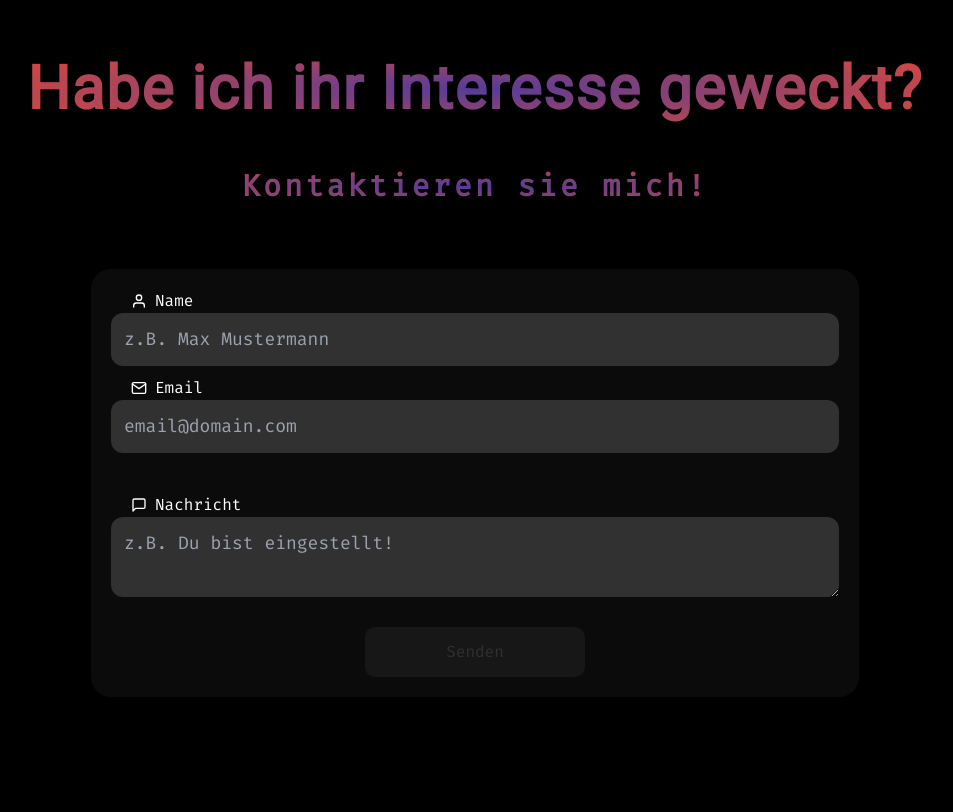
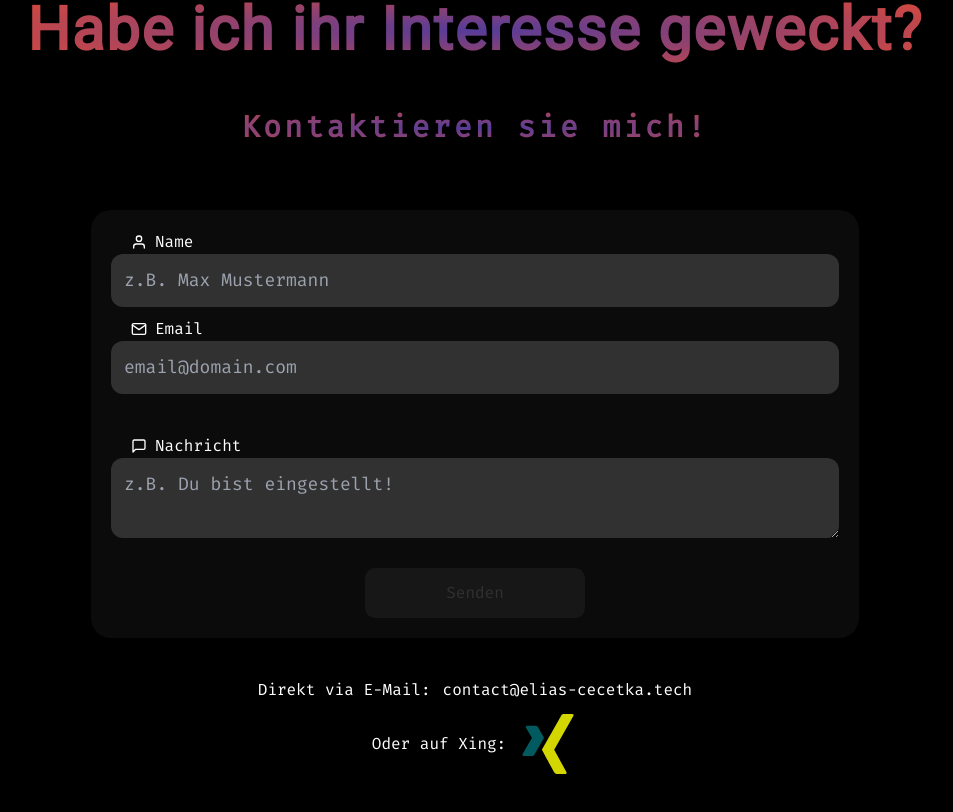
Before and after one commit to Woulve/Portfolio3000, a React (Create React App) app: page /#About in a window 1280 px wide. Shown: the part 1701-2513 px from the top of the page, without its empty margins (165-1118 px from the left). Before the commit the page ends 2456 px from the top, so only its background shows below. Built offline with nearby package versions, Linux system fonts and the light colour scheme.

Commit message:
Xing, contact fixes

```diff
--- a/src/pages/home/components/contact/Contact.scss
+++ b/src/pages/home/components/contact/Contact.scss
@@ -202,6 +202,14 @@
   }
 }
 
+.othercontact {
+  margin: 40px;
+  display: flex;
+  flex-direction: column;
+  justify-content: center;
+  align-items: center;
+}
+
 @media (orientation: portrait) {
   .contactcontent {
     .formheader {
@@ -225,4 +233,16 @@
     margin-left: 5%;
     top: 3%;
   }
+
+  .mailcontact {
+    align-items: center;
+    flex-direction: column;
+    margin-bottom: 20px;
+  }
+
+  .xingcontact {
+    align-items: center;
+    flex-direction: column;
+    margin-bottom: 40px;
+  }
 }
--- a/src/pages/home/components/contact/Contact.tsx
+++ b/src/pages/home/components/contact/Contact.tsx
@@ -5,6 +5,7 @@ import { LanguageContext } from "App";
 import TextareaAutosize from "react-textarea-autosize";
 import { FiMail, FiUser, FiMessageSquare } from "react-icons/fi";
 import { LazyMotion, domAnimation, m, AnimatePresence } from "framer-motion";
+import { ReactComponent as XingIcon } from "./xing-icon.svg";
 
 type Props = {};
 
@@ -202,6 +203,35 @@ const Contact = (props: Props) => {
               )}
             </div>
           </form>
+          <div className="othercontact">
+            <div className="flex mailcontact">
+              {language === "de" ? (
+                <p className="mr-3">Direkt via E-Mail:</p>
+              ) : (
+                <p className="mr-3">Directly via E-Mail:</p>
+              )}
+
+              <a href="mailto:contact@elias-cecetka.tech">
+                contact@elias-cecetka.tech
+              </a>
+            </div>
+            <div className="flex items-center m-3 xingcontact">
+              {language === "de" ? (
+                <p className="mr-3">Oder auf Xing:</p>
+              ) : (
+                <p className="mr-3">Or on Xing:</p>
+              )}
+
+              <a
+                className="w-[60px] h-[60px]"
+                href="https://www.xing.com/profile/Elias_Cecetka/"
+                target="_blank"
+                rel="noopener noreferrer"
+              >
+                <XingIcon className="w-[60px] h-[60px]" />
+              </a>
+            </div>
+          </div>
           <LazyMotion features={domAnimation}>
             <AnimatePresence>
               {result.error !== -1 ? (
```
Also changed, not shown: src/pages/home/components/contact/xing-icon.svg (added).
